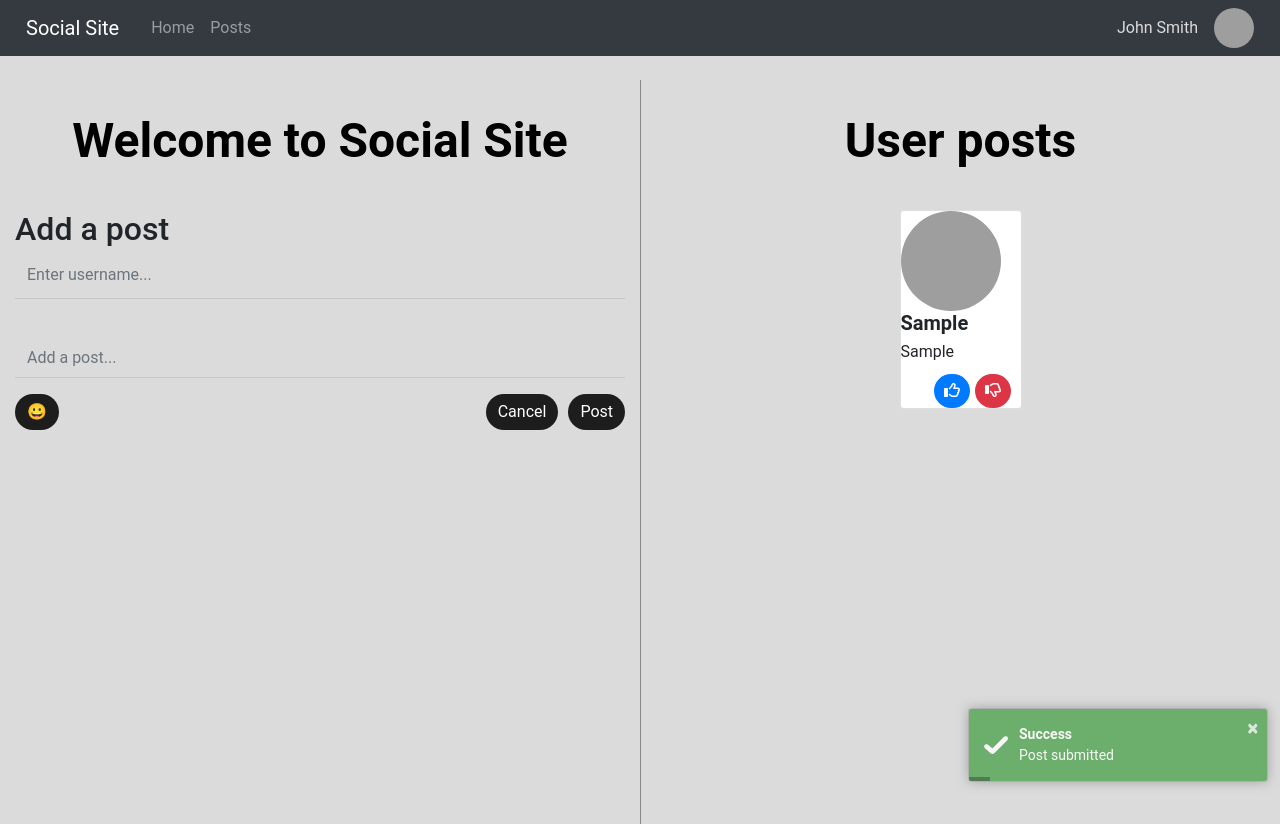
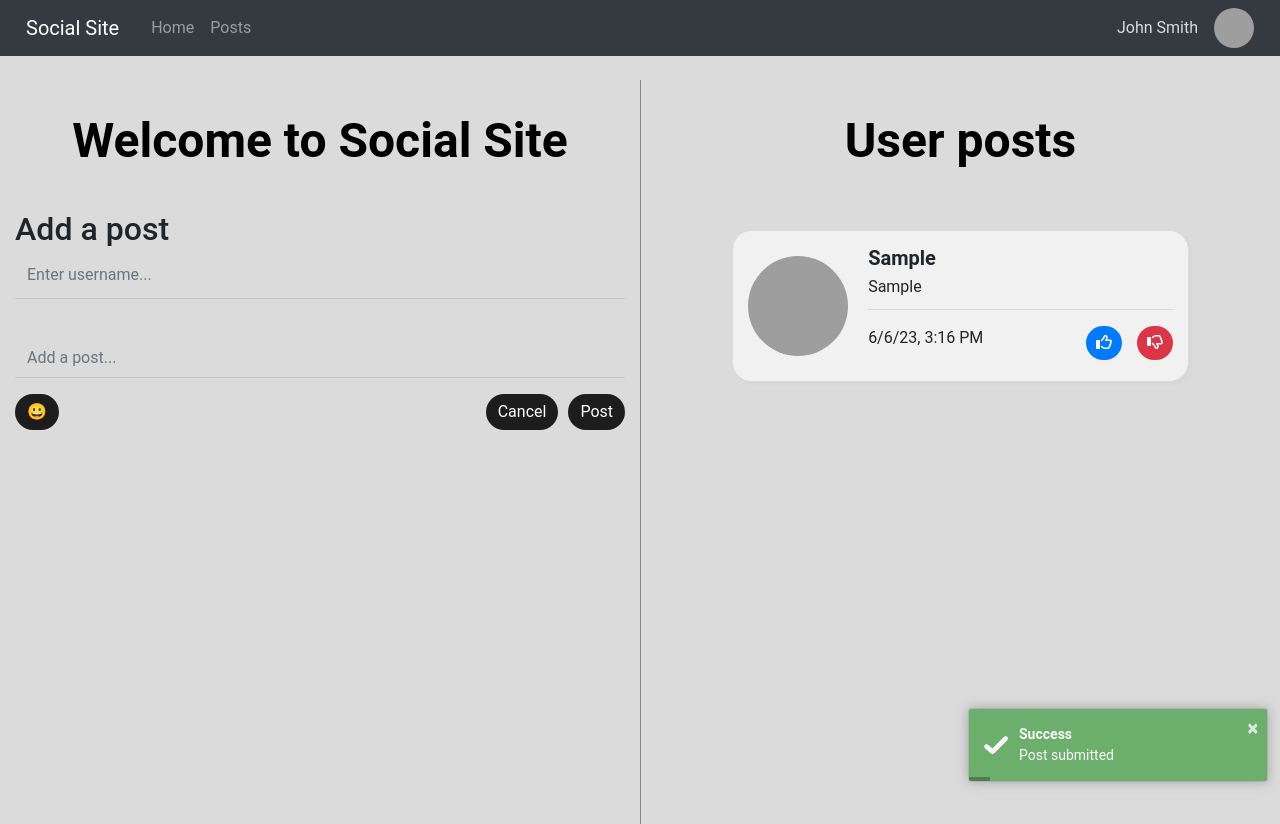
Before and after one commit to CodeByCalvin/reactsocialmediasite, a React (Create React App) app in the folder socialmediasite/: page / in a window 1280 px wide. Both pictures are taken after typing "Sample", "Sample" into the empty fields and a click on the button "Post". Shown: the top 824 px of the page. Built offline with nearby package versions, Linux system fonts and the light colour scheme; grey boxes are pictures that could not be loaded.

Commit message:
added date on posts

```diff
--- a/socialmediasite/src/components/userpost.jsx
+++ b/socialmediasite/src/components/userpost.jsx
@@ -1,7 +1,8 @@
 import Button from "react-bootstrap/Button";
 import Card from "react-bootstrap/Card";
 import "./userpost.css";
-import React, { useState } from "react";
+import React, { useState, useEffect } from "react";
+import { Container, Row, Col} from "react-bootstrap";
 
 import { FontAwesomeIcon } from "@fortawesome/react-fontawesome";
 import { faThumbsUp as farThumbsUp } from "@fortawesome/free-regular-svg-icons";
@@ -10,6 +11,26 @@ import { faThumbsDown as farThumbsDown } from "@fortawesome/free-regular-svg-ico
 import { faThumbsDown as fasThumbsDown } from "@fortawesome/free-solid-svg-icons";
 
 export default function UserPost(props) {
+
+  const [currentDate, setCurrentDate] = useState(new Date());
+
+  const formattedDate = currentDate.toLocaleString('en-US', {
+    dateStyle: 'short', // Display only the date
+    timeStyle: 'short', // Display only the time
+  });
+
+  useEffect(() => {
+    // Update the current date every second
+    const interval = setInterval(() => {
+      setCurrentDate(new Date());
+    }, 1000);
+
+    // Clear the interval when the component unmounts
+    return () => {
+      clearInterval(interval);
+    };
+  }, []);
+
   // Add a state variable to keep track of whether the post has been liked
   const [likeStatus, setLikeStatus] = useState("none");
   const handleLike = () => {
@@ -21,12 +42,20 @@ export default function UserPost(props) {
 
   return (
     <div className="card-container">
-      <div className="custom- card">
+      <div className="custom-card">
         <Card.Img className="custom-image" variant="top" src={props.img} />
         <div className="card-body-container">
           <Card.Title className="custom-title">{props.username}</Card.Title>
           <Card.Text className="custom-text">{props.text}</Card.Text>
-
+          <hr />
+          <Container fluid>
+            <Row>
+              <Col className="pl-0">
+                <div>
+            <p style={{ fontSize: "16px"}}>{formattedDate.toString()}</p>
+            </div>
+            </Col>
+            <Col className="pr-0">
           <div
             style={{ display: "flex", justifyContent: "flex-end" }}
             className="footer"
@@ -36,12 +65,12 @@ export default function UserPost(props) {
                 style={{
                   display: "flex",
                   alignItems: "center",
-                  marginRight: "10px",
+                  marginRight: "0px",
                 }}
               >
                 {/* // Always add like/like-button class, if the post has been liked, we want to show a solid icon and add liked/disliked class*/}
+                <div style={{ display: "flex", gap: "5px" }}>
 
-                <div style={{ display: "flex", gap: "5px" }}>
                   <button
                     className={`like-button ${
                       likeStatus === "liked" ? "liked" : ""
@@ -52,7 +81,7 @@ export default function UserPost(props) {
                       icon={likeStatus === "liked" ? fasThumbsUp : farThumbsUp}
                     />{" "}
                   </button>
-
+                    <div style={{width: "5px"}}></div>
                   <button
                     className={`dislike-button ${
                       likeStatus === "disliked" ? "disliked" : ""
@@ -71,6 +100,9 @@ export default function UserPost(props) {
               </div>
             </div>
           </div>
+          </Col>
+          </Row>
+          </Container>
         </div>
       </div>
     </div>
```
